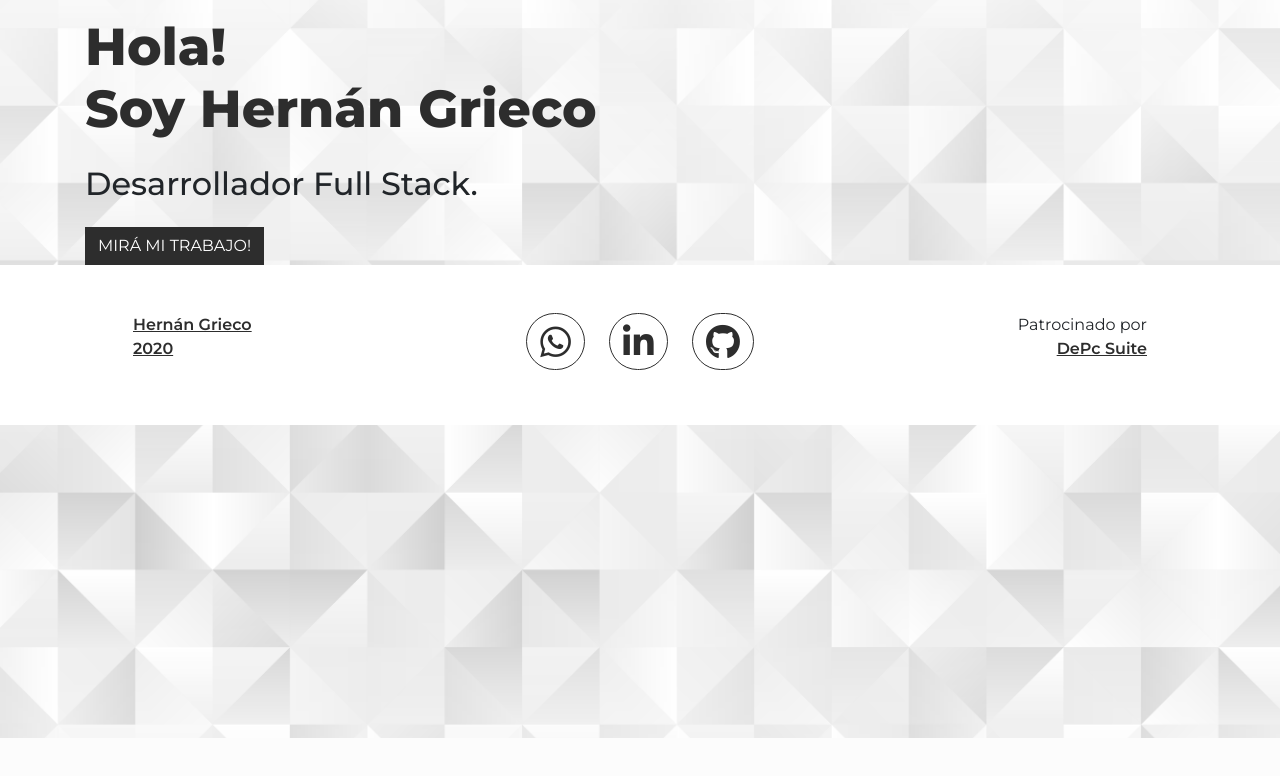
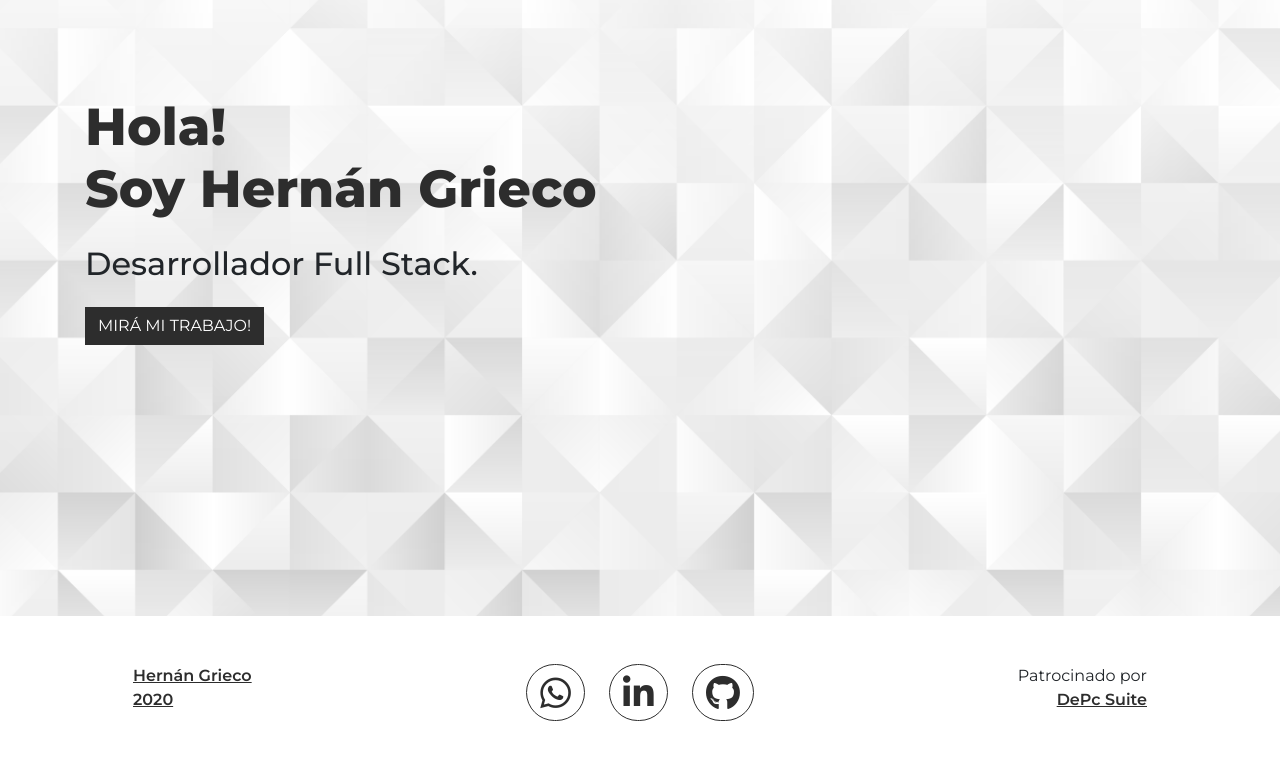
Before and after one commit to griecohernan/portfolio, a PHP site: page / in a window 1280 px wide. Shown: the part 62-838 px from the top of the page. Before the commit the page ends 800 px from the top, so only its background shows below. Run offline with PHP 8.4, Linux system fonts and the light colour scheme.

Commit message:
actualización

```diff
--- a/css/estilos.css
+++ b/css/estilos.css
@@ -12,8 +12,12 @@ body{
     font-size: 28px;
     line-height: 40px;
     color: #2D2D2D;
-    font-weight: 500;
+    font-weight: 700;
 
+}
+
+.altura-index{
+    height: 71vh;
 }
 
 .nav-sobremi{
@@ -125,6 +129,7 @@ hr{
     background-color:#EEEEEE;
     border: none;
     border-bottom:1px solid #2D2D2D;
+    border-radius: 0;
 }
 
 .form-control:focus{
--- a/index.php
+++ b/index.php
@@ -41,11 +41,11 @@
             </nav>
 
 
-    <section>
+    <section class="altura-index">
         <div class="container">
-            <div class="row mt-3">
+            <div class="row mt-5">
                 <div class="col-12">
-                    <h1>Hola! <br>Soy Hernán Grieco</h1>
+                    <h1 class="pt-sm-5">Hola! <br>Soy Hernán Grieco</h1>
                     <div class="row">
                         <div class="col-12 my-3">
                             <h2>Desarrollador Full Stack.</h2>
```
